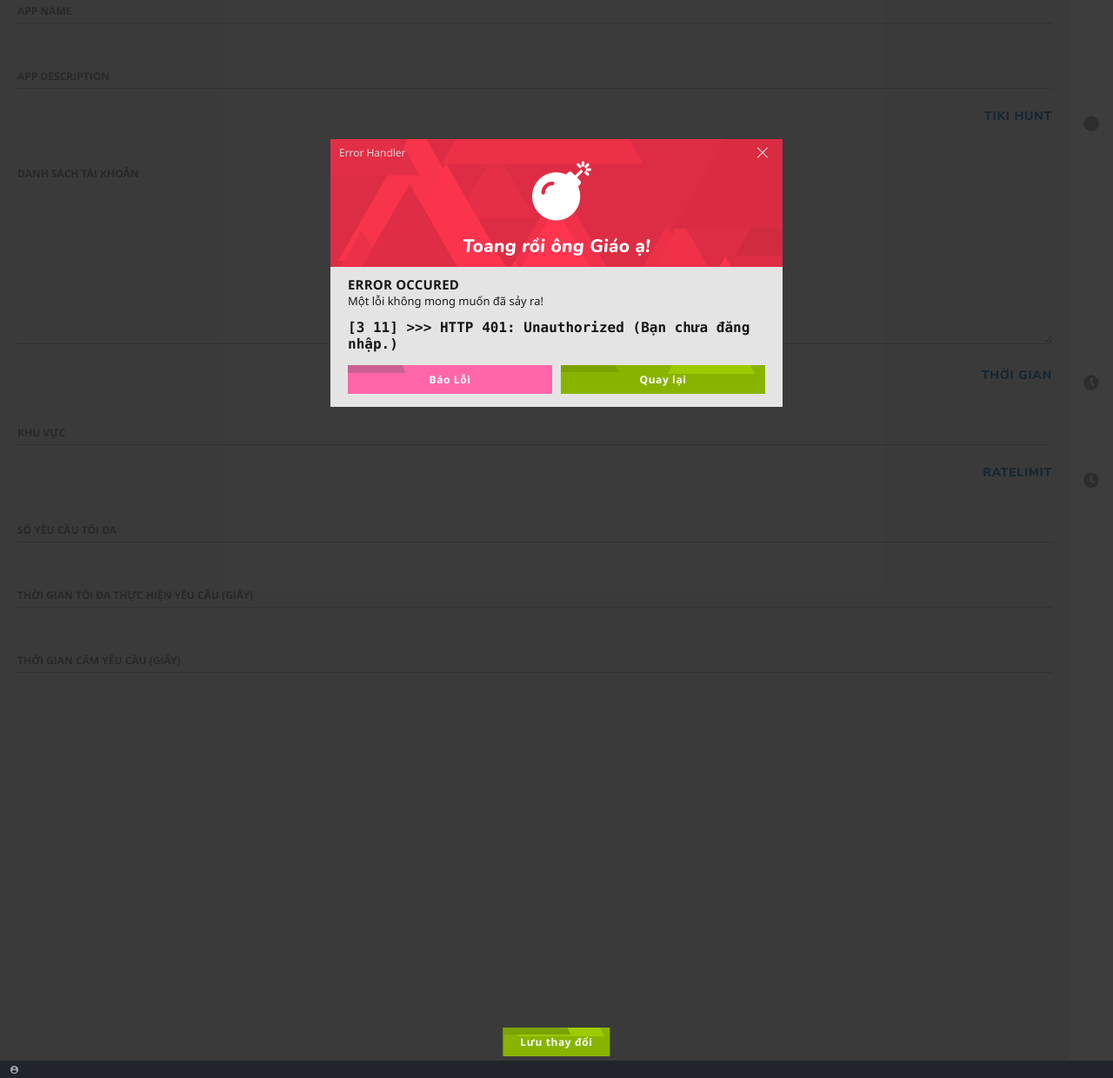
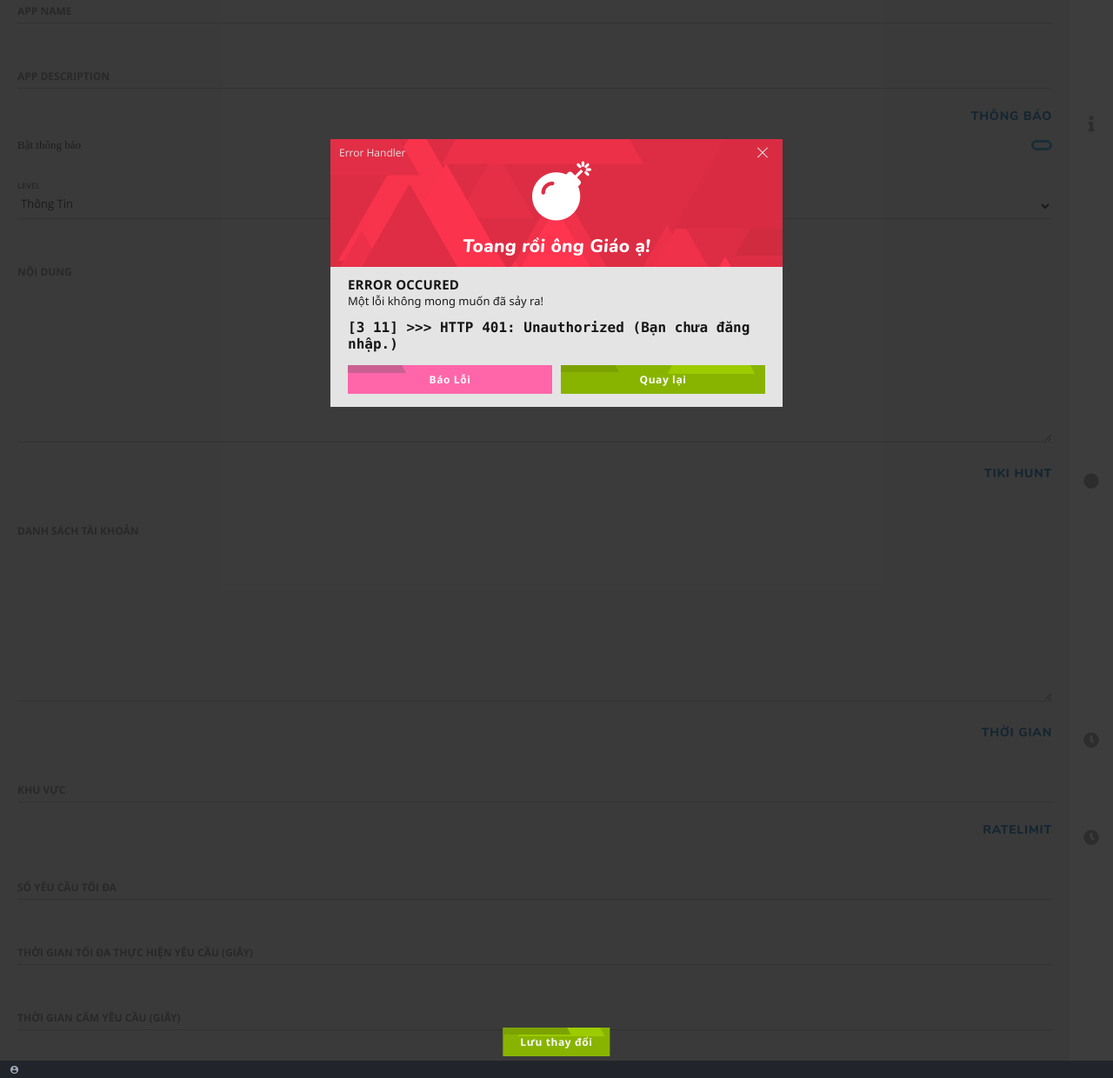
Before and after one commit to Belikhun/dhs-backend, a PHP site: page /config.php in a window 1280 px wide. Shown: the part 592-1832 px from the top of the page at 87% size. Run offline with PHP 8.4, Linux system fonts and the light colour scheme; data that the repository does not hold is empty; some libraries are stand-ins or nearby versions; some web fonts are replaced.

Commit message:
📢 add announcement settings

```diff
--- a/api/config.php
+++ b/api/config.php
@@ -85,6 +85,9 @@
 	setting("time_zone"					, $rawConfig["time"]["zone"]					, $TYPE_STRING);
 	setting("pageTitle"					, $rawConfig["pageTitle"]						, $TYPE_STRING);
 	setting("tikiHuntAccountList"		, $rawConfig["tikiHuntAccountList"]				, $TYPE_ARRAY );
+	setting("announcement_enabled"		, $rawConfig["announcement"]["enabled"]			, $TYPE_BOOL  );
+	setting("announcement_level"		, $rawConfig["announcement"]["level"]			, $TYPE_STRING);
+	setting("announcement_message"		, $rawConfig["announcement"]["message"]			, $TYPE_STRING);
 	setting("allowRegister"				, $rawConfig["allowRegister"]					, $TYPE_BOOL  );
 	setting("edit_name"					, $rawConfig["edit"]["name"]					, $TYPE_BOOL  );
 	setting("edit_password"				, $rawConfig["edit"]["password"]				, $TYPE_BOOL  );
--- a/api/server.php
+++ b/api/server.php
@@ -42,7 +42,7 @@
         "CONTACT" => CONTACT_LINK,
         "EXTENSION_VERSION" => EXTENSION_VERSION,
         "EXTENSION_UPDATE" => "/api/updates/latest",
-        "EXTENSION_ANNOUNCEMENT" => EXTENSION_ANNOUNCEMENT,
+        "EXTENSION_ANNOUNCEMENT" => $config["announcement"],
         "API_TOKEN" => isset($_SESSION["apiToken"]) ? $_SESSION["apiToken"] : null,
         "REPO_ADDRESS" => REPO_ADDRESS,
         "REPORT_ERROR" => REPORT_ERROR,
--- a/config.php
+++ b/config.php
@@ -140,6 +140,37 @@
 				</div>
 			</div>
 
+			<div class="group info">
+				<t class="title">Thông Báo</t>
+
+				<div class="item lr sound" data-soundhoversoft>
+					<t class="left">Bật thông báo</t>
+					<label class="sq-checkbox right">
+						<input id="announcementEnabled" type="checkbox" class="sound" data-soundcheck>
+						<span class="checkmark"></span>
+					</label>
+				</div>
+
+				<div class="item sound" data-soundhoversoft>
+					<div class="formGroup sound" data-color="blue" data-soundselectsoft>
+						<select id="announcementLevel" class="formField" autocomplete="off" placeholder="Level">
+							<option value="info">Thông Tin</option>
+							<option value="okay">Hoàn Thành</option>
+							<option value="warning">Cảnh Báo</option>
+							<option value="error">Lỗi</option>
+						</select>
+						<label for="announcementLevel">Level</label>
+					</div>
+				</div>
+
+				<div class="item sound" data-soundhoversoft>
+					<div class="formGroup sound" data-color="blue" data-soundselectsoft>
+						<textarea id="announcementMessage" class="formField" style="height: 200px;" autocomplete="off" placeholder="Nội Dung"></textarea>
+						<label for="announcementMessage">Nội Dung</label>
+					</div>
+				</div>
+			</div>
+
 			<div class="group cart">
 				<t class="title">Tiki Hunt</t>
 
--- a/data/info.php
+++ b/data/info.php
@@ -35,20 +35,6 @@
 	define("EXTENSION_ZIP_PATH", $_SERVER["DOCUMENT_ROOT"] ."/data/extension.zip");
 	define("EXTENSION_CRX_PATH", $_SERVER["DOCUMENT_ROOT"] ."/data/extension.crx");
 
-	ob_start(); ?>
-		<ul style="margin: unset">
-			<li>Toàn bộ <b>Tiki Suite</b> hiện đang là bản thử nghiệm do thay đổi bên phía <b>Tiki</b>. Vui lòng báo lỗi nếu xảy ra!</li>
-			<li><b>Shopee Auto Click</b> sẽ tạm thời thay thế cho <b>Shopee</b></li>
-		</ul>
-	<?php
-	$ANNOUNCEMENT = ob_get_clean();
-
-	define("EXTENSION_ANNOUNCEMENT", Array(
-		"enabled" => true,
-		"level" => "warning",
-		"message" => $ANNOUNCEMENT
-	));
-
 	// CACHE
 	define("CACHE_LOCATION", $_SERVER["DOCUMENT_ROOT"] ."/.cache");
 	define("CACHE_DEFAULT_AGE", 10);
--- a/static/js/config.js
+++ b/static/js/config.js
@@ -16,6 +16,12 @@ var landingImageReset = $("#landingImageReset");
 var app = {
     title: $("#contest_name"),
     description: $("#contest_description")
+}
+
+var announcement = {
+    enabled: $("#announcementEnabled"),
+    level: $("#announcementLevel"),
+    message: $("#announcementMessage")
 }
 
 var tikiHuntAccountList = $("#tikiHunt_accountList")
@@ -76,6 +82,9 @@ function update() {
 
         app.title.value = data.app.title;
         app.description.value = data.app.description;
+        announcement.enabled.checked = data.announcement.enabled;
+        announcement.level.value = data.announcement.level;
+        announcement.message.value = data.announcement.message;
         tikiHuntAccountList.value = data.tikiHuntAccountList.join("\n");
         time.zone.value = data.time.zone;
         pageTitle.value = data.pageTitle;
@@ -199,6 +208,9 @@ $("#formContainer").addEventListener("submit", e => {
         form: {
             "app.title": app.title.value,
             "app.description": app.description.value,
+            "announcement.enabled": announcement.enabled.checked,
+            "announcement.level": announcement.level.value,
+            "announcement.message": announcement.message.value,
             "tikiHuntAccountList": JSON.stringify(tikiHuntAccountList.value.split("\n")),
             "time.zone": time.zone.value,
             "pageTitle": pageTitle.value,
```
